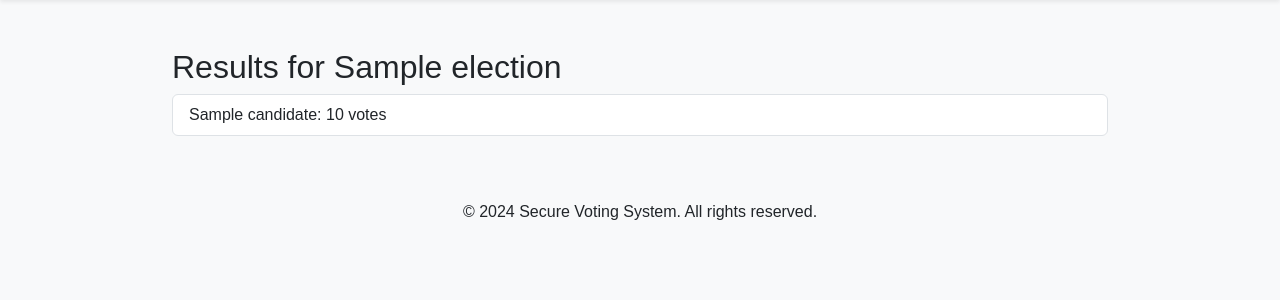
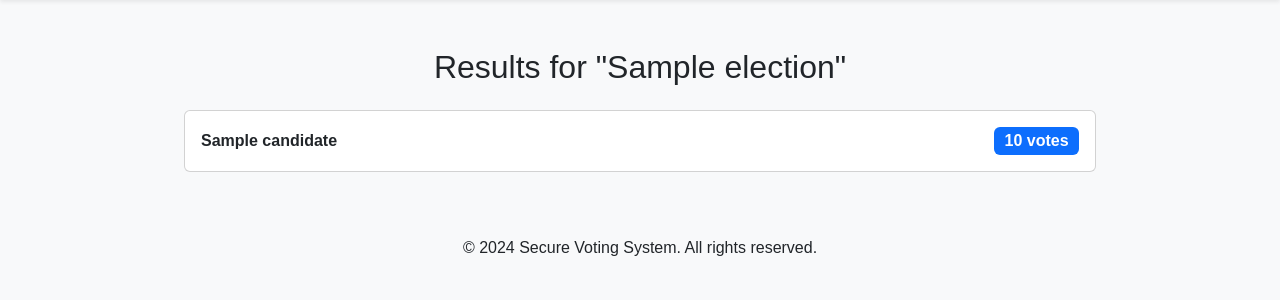
Before and after one commit to rootcreator/Vote, a Django app: template voting/templates/voting/results.html in a window 1280 px wide. Shown: the part 56-356 px from the top of the page. Run offline with Django 5.2, Linux system fonts and the light colour scheme; tables that the repository leaves empty hold one stand-in row (values such as "Sample post"); the template is opened without the code that fills it: values that come from a table or form of the project are taken from there, most other values are stand-ins (such as "Sample title", 1, 10 or a date in 2020); some libraries are stand-ins or nearby versions.

Commit message:
Update results.html

```diff
--- a/voting/templates/voting/results.html
+++ b/voting/templates/voting/results.html
@@ -1,11 +1,16 @@
 {% extends 'voting/base.html' %}
 {% block content %}
-<h2>Results for {{ election.name }}</h2>
-<ul class="list-group">
-    {% for candidate, votes in results.items %}
-        <li class="list-group-item">
-            {{ candidate.name }}: {{ votes }} votes
-        </li>
-    {% endfor %}
-</ul>
+<div class="container mt-4">
+    <h2 class="text-center">Results for "{{ election.name }}"</h2>
+    <div class="mt-4">
+        {% for candidate, votes in results.items %}
+        <div class="card mb-3">
+            <div class="card-body d-flex justify-content-between align-items-center">
+                <span class="fw-bold">{{ candidate.name }}</span>
+                <span class="badge bg-primary fs-6">{{ votes }} votes</span>
+            </div>
+        </div>
+        {% endfor %}
+    </div>
+</div>
 {% endblock %}
```
